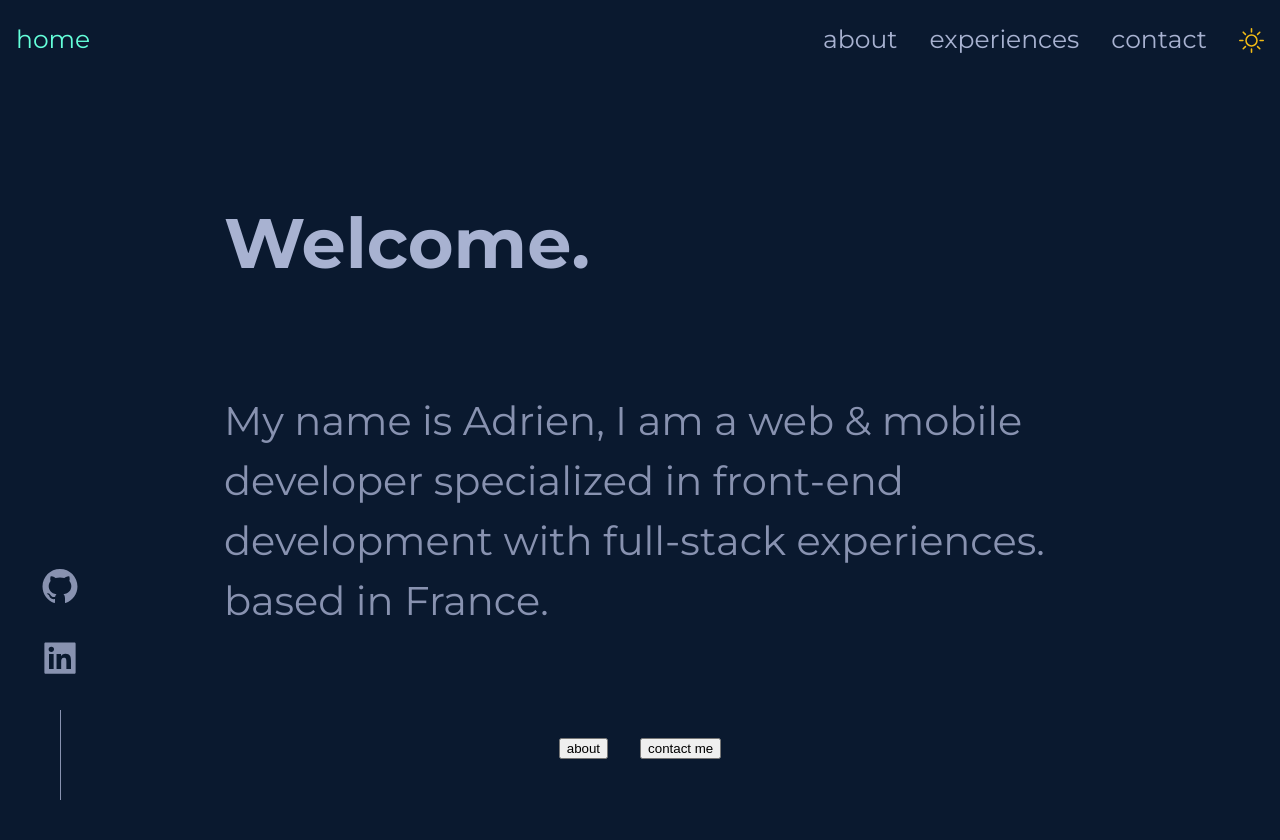
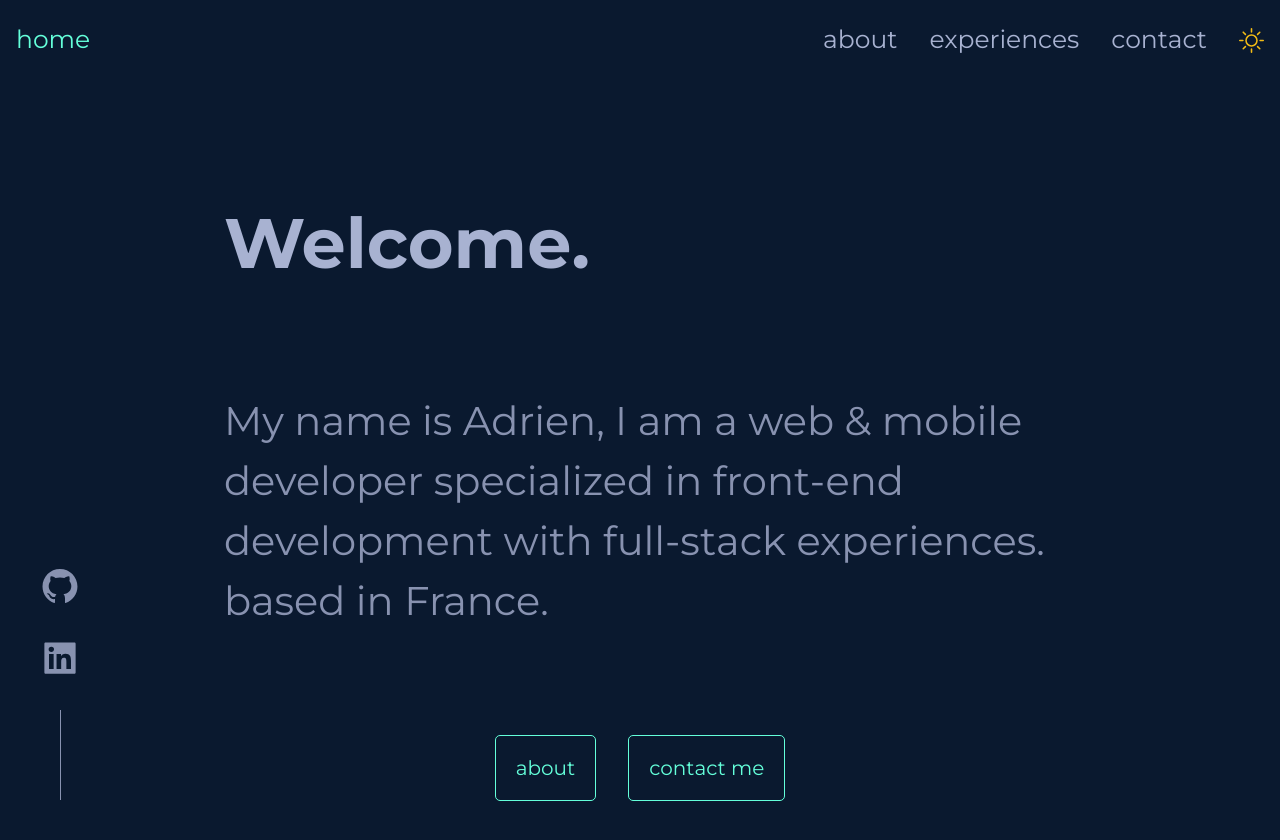
Before and after one commit to a-ringwater/adri_website, a React (Create React App) app: page / in a window 1280 px wide. Shown: the top 840 px of the page. Built offline with nearby package versions, Linux system fonts and the light colour scheme.

Commit message:
apply dark/light mode on button component

```diff
--- a/src/components/Button.js
+++ b/src/components/Button.js
@@ -1,11 +1,32 @@
-import React from "react";
+import React, { useContext } from "react";
+import styled from "styled-components";
+import { fonts, colors } from "../assets/styleVar";
+import { ThemeContext } from "../context/ThemeContext";
 
-const Button = (props) => {
-  const { children, className } = props;
+const ButtonStyled = styled.button`
+  font-family: ${fonts.primary};
+  font-size: 20px;
+  background-color: transparent;
+  border: solid 1px
+    ${(props) =>
+      props.theme !== "light_mode" ? colors.green_variant : colors.navy};
+  border-radius: 0.25em;
+  color: ${(props) =>
+    props.theme !== "light_mode" ? colors.green_variant : colors.navy};
+  padding: 1em;
+  min-width: 100px;
+  transition: transform 0.3s ease-in-out;
+  &:hover {
+    transform: scale(1.2);
+  }
+`;
+
+const Button = ({ children }) => {
+  const { theme } = useContext(ThemeContext);
   return (
-    <button type="button" className={className}>
+    <ButtonStyled type="button" theme={theme}>
       {children}
-    </button>
+    </ButtonStyled>
   );
 };
 
```
